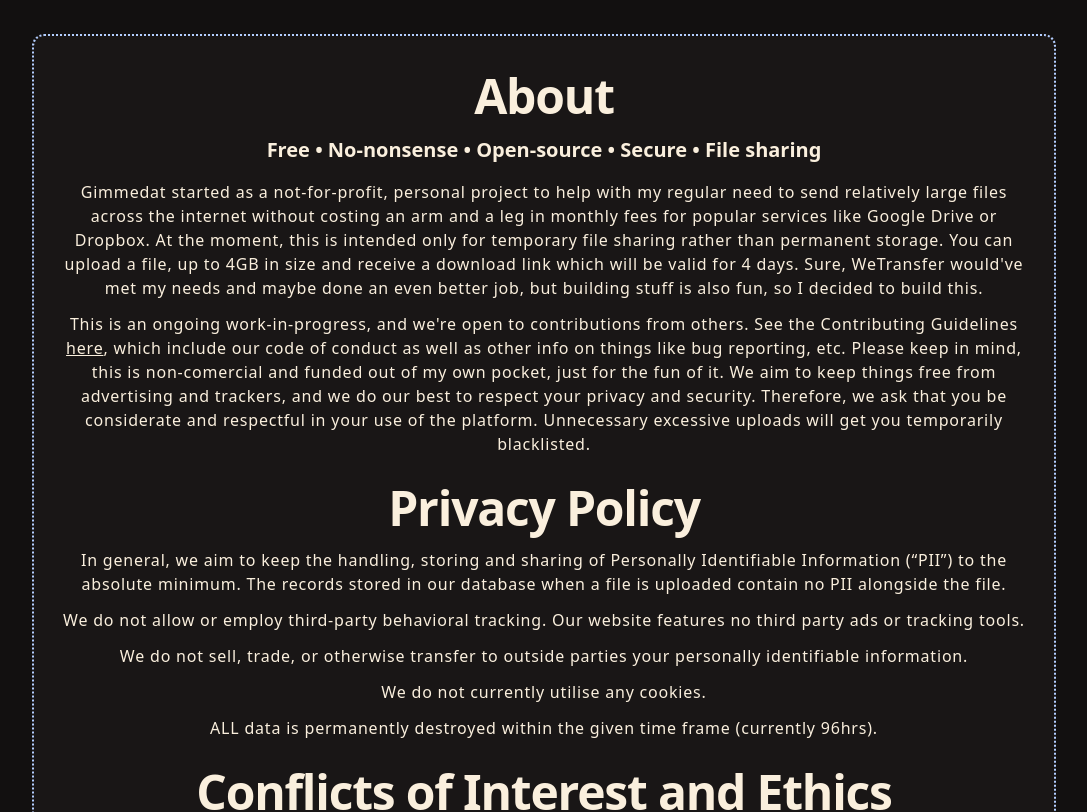
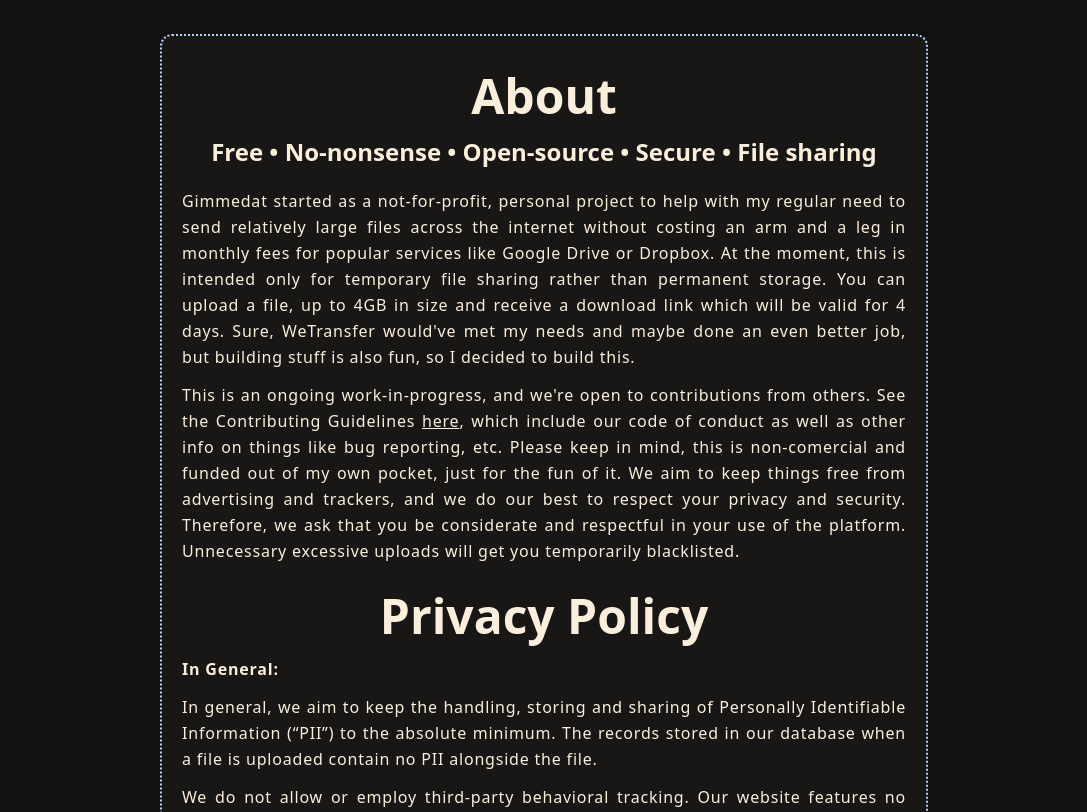
Before and after one commit to tluth/gimmedat, a React (Vite) app in the folder frontend-vite/: page /about in a window 1280 px wide. Shown: the part 240-1052 px from the top of the page, without its empty margins (96-1183 px from the left). Built offline with nearby package versions, Linux system fonts and the light colour scheme; no server answers.

Commit message:
link item component adn about formatting

```diff
--- a/frontend-vite/src/App.tsx
+++ b/frontend-vite/src/App.tsx
@@ -5,12 +5,12 @@
 import AboutPage from "./components/About";
 import { Toaster } from "sonner";
 import Sidebar from "./components/Sidebar/Sidebar";
-import StuffWeLikePage from "./components/StuffWeLike";
+import StuffWeLikePage from "./components/StuffWeLike/StuffWeLike";
 
 function App() {
   return (
 
-    <div className="text-center bg-night min-h-screen flex flex-col">
+    <div className="bg-night min-h-screen flex flex-col">
       <Sidebar />
       <Toaster />
       <Header />
--- a/frontend-vite/src/components/About.tsx
+++ b/frontend-vite/src/components/About.tsx
@@ -1,15 +1,15 @@
 const AboutPage = () => {
   return (
-    <div className="mx-auto sm:max-w-[80%] sm:min-w-[50%] min-w-[75%] max-w-[90%] pt-[5%] inline-block">
+    <div className="mx-auto lg:max-w-[60%] sm:max-w-[80%] sm:min-w-[50%] max-w-[90%] min-w-[75%] pt-[5%] inline-block">
       <div
-        className={`flex flex-col items-center justify-center text-offWhite rounded-xl
+        className={`flex flex-col text-justify text-offWhite rounded-xl
         border-2 border-dotted border-main-200 p-5
-        bg-night-light bg-opacity-30 mb-8`}
+        bg-night-light bg-opacity-30 mb-8 leading-relaxed`}
       >
-        <h1 className="my-4 text-2xl font-extrabold leading-none tracking-tight md:text-4xl lg:text-5xl ">
+        <h1 className="my-4 text-2xl font-extrabold md:text-4xl lg:text-5xl text-center">
           About
         </h1>
-        <span className="text-xl font-bold pb-4">
+        <span className="text-lg md:text-2xl font-bold pb-5 text-center">
           Free • No-nonsense • Open-source • Secure • File sharing
         </span>
         <p>
@@ -37,9 +37,10 @@
           considerate and respectful in your use of the platform.
           Unnecessary excessive uploads will get you temporarily blacklisted.
         </p>
-        <h1 className="my-4 text-2xl font-extrabold leading-none tracking-tight md:text-4xl lg:text-5xl ">
+        <h1 className="my-4 text-2xl font-extrabold md:text-4xl lg:text-5xl text-center">
           Privacy Policy
         </h1>
+        <p className="font-black">In General:</p>
         <p>
           In general, we aim to keep the handling, storing and sharing of
           Personally Identifiable Information (“PII”) to the absolute minimum.
@@ -60,7 +61,7 @@
           (currently 96hrs).{" "}
         </p>
 
-        <h1 className="my-4 text-2xl font-extrabold leading-none tracking-tight md:text-4xl lg:text-5xl ">
+        <h1 className="my-4 text-2xl font-extrabold md:text-4xl lg:text-5xl text-center">
           Conflicts of Interest and Ethics
         </h1>
         <p>
@@ -81,9 +82,9 @@
           a coup against your local political leader, that's your business.
           We won't be aware of it, nor would we necessarily care.
         </p>
-        <h2 className="mb-4 text-xl font-extrabold tracking-tight md:text-3xl lg:text-4xl">
+        <span className="text-xl font-bold pb-4">
           However...
-        </h2>
+        </span>
         <p>
           Gimmedat is 100% committed to fighting online child sexual abuse and
           exploitation, and preventing our services from being used to spread
--- a/frontend-vite/src/components/Header/index.tsx
+++ b/frontend-vite/src/components/Header/index.tsx
@@ -3,7 +3,7 @@
 
 function Header() {
   return (
-    <div className="w-full pt-[5%]">
+    <div className="flex flex-col w-full pt-[5%] text-center">
       <TextArt
         label="gimmedat"
         text={headerText}
--- /dev/null
+++ b/frontend-vite/src/components/StuffWeLike/LinkItem.tsx
@@ -0,0 +1,33 @@
+import {ForwardRefExoticComponent, RefAttributes} from "react";
+import {SquareArrowOutUpRight, LucideProps} from "lucide-react";
+import { isMobile } from "../../utils";
+
+type LinkItemProps = {
+  href: string;
+  Icon: ForwardRefExoticComponent<Omit<LucideProps, "ref"> & RefAttributes<SVGSVGElement>>;
+  text: string;
+};
+
+const LinkItem = ({ href, Icon, text }: LinkItemProps) => {
+    const isItOnMobile: boolean = isMobile()
+  return (
+<li>
+            <a
+              href={href}
+              className="flex items-center space-x-3 p-2  font-medium hover:bg-main-400/30 focus:shadow-outline rounded"
+            >
+              <span className="">
+                <Icon/>
+              </span>
+              <span>{text}</span>
+
+            </a>
+            <SquareArrowOutUpRight className={
+            `transition ease-in-out absolute top-1/2 right-0 mr-3 ${isItOnMobile ? "opacity-100" : "opacity-40"}
+            hover:opacity-100 p-1`
+          }/>
+          </li>
+  );
+};
+
+export default LinkItem;
--- a/frontend-vite/src/components/StuffWeLike.tsx
+++ b/frontend-vite/src/components/StuffWeLike/StuffWeLike.tsx
@@ -1,4 +1,5 @@
 import { Music4, RadioTower } from "lucide-react";
+import LinkItem from "./LinkItem";
 
 const StuffWeLikePage = () => {
   return (
--- a/frontend-vite/src/components/UploadPage.tsx
+++ b/frontend-vite/src/components/UploadPage.tsx
@@ -96,7 +96,7 @@
   };
 
   return (
-    <div className="mx-auto sm:max-w-[70%] sm:min-w-[50%] min-w-[70%] max-w-[80%] pt-[5%] inline-block">
+    <div className="text-center mx-auto sm:max-w-[70%] sm:min-w-[50%] min-w-[70%] max-w-[80%] pt-[5%] inline-block">
       <div className="bg-night-light bg-opacity-30">
         <CustomDropzone
           onDrop={handleFileChange}
```
